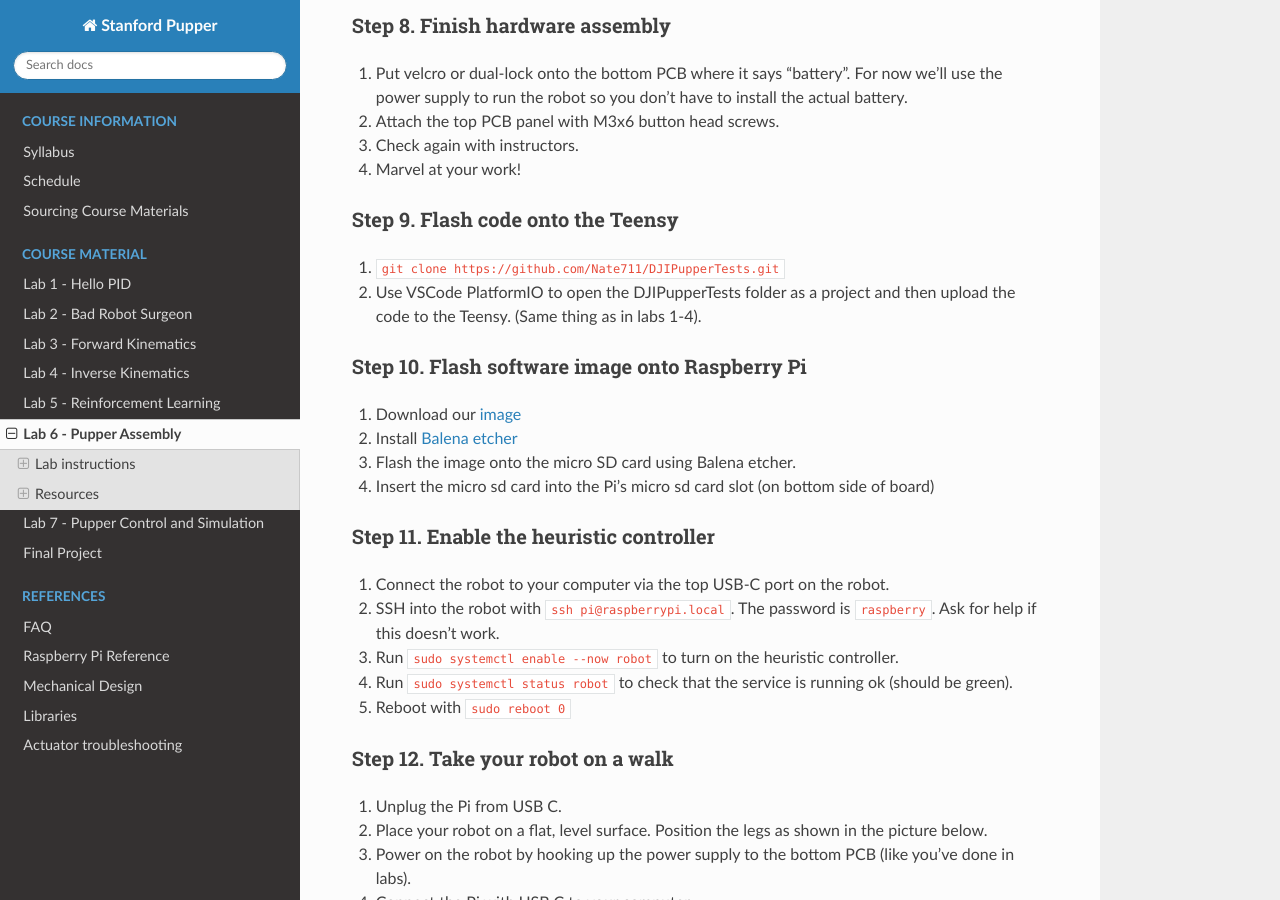
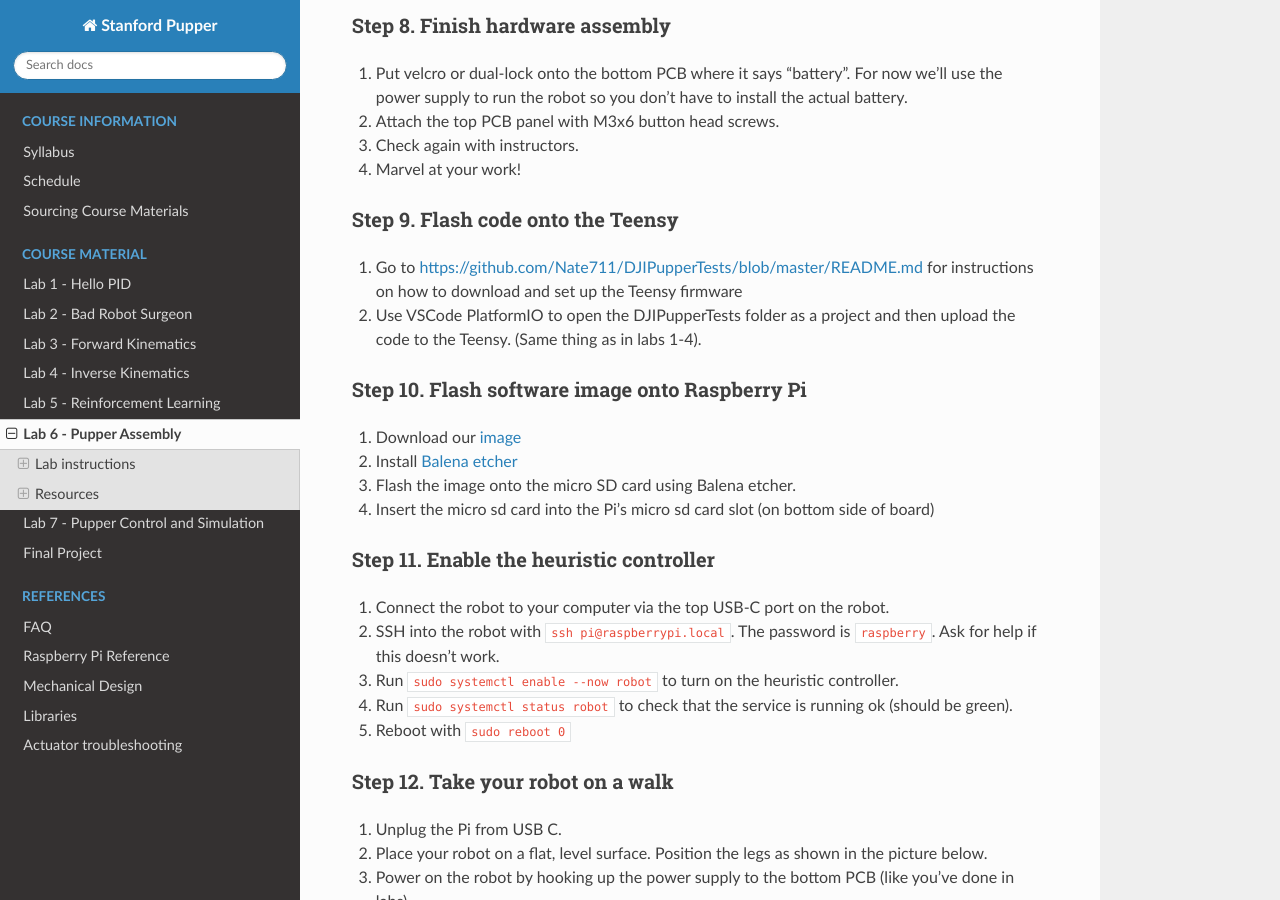
Before and after one commit to stanfordroboticsclub/pupperv3-independent-study, a Sphinx documentation site: the page built from docs/course-material/lab-6-spr22.rst, in a window 1280 px wide and 900 px high, scrolled down 7270 px. Built offline with Sphinx 7.4.7 and the Read the Docs theme 2.0.0, drawn with Linux system fonts in a browser that asks for light colours.

Commit message:
update flashing instruction

```diff
--- a/docs/course-material/lab-6-spr22.rst
+++ b/docs/course-material/lab-6-spr22.rst
@@ -168,7 +168,7 @@ Step 8. Finish hardware assembly
 
 Step 9. Flash code onto the Teensy
 ^^^^^^^^^^^^^^^^^^^^^^^^^^^^^^^^^^^
-#. ``git clone https://github.com/Nate711/DJIPupperTests.git``
+#. Go to https://github.com/Nate711/DJIPupperTests/blob/master/README.md for instructions on how to download and set up the Teensy firmware
 #. Use VSCode PlatformIO to open the DJIPupperTests folder as a project and then upload the code to the Teensy. (Same thing as in labs 1-4).
 
 Step 10. Flash software image onto Raspberry Pi
```
